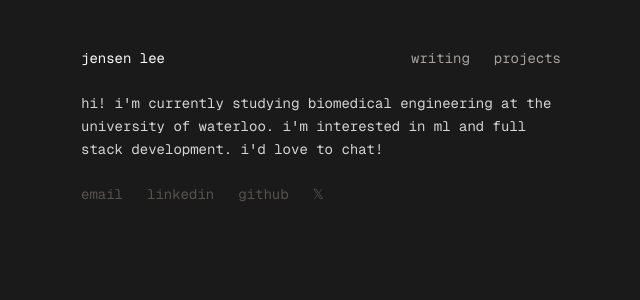
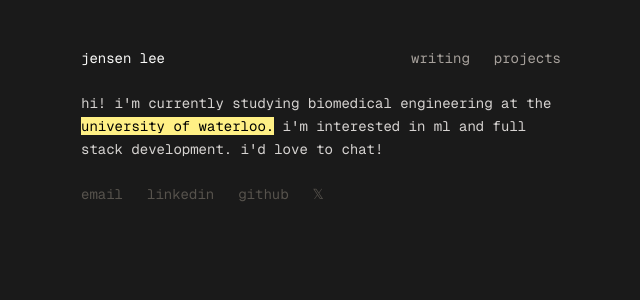
Before and after one commit to jensenleedesignstudio/personal-portfolio, a Next.js app: page / in a window 1280 px wide. Shown: the top 300 px of the page, without its empty margins (319-959 px from the left). Built offline with nearby package versions, Linux system fonts and the light colour scheme.

Commit message:
add highlight to university of waterloo

```diff
--- a/app/page.tsx
+++ b/app/page.tsx
@@ -14,7 +14,10 @@ export default function Home(){
         </header>
 
             <p className = "mt-6 leading-relaxed">
-              hi! i'm currently studying biomedical engineering at the university of waterloo.
+              hi! i'm currently studying biomedical engineering at the {" "}
+              <mark className = "bg-yellow-200">
+              university of waterloo.
+              </mark>{" "}
               i'm interested in ml and full stack development. i'd love to chat!
             </p>
 
```
